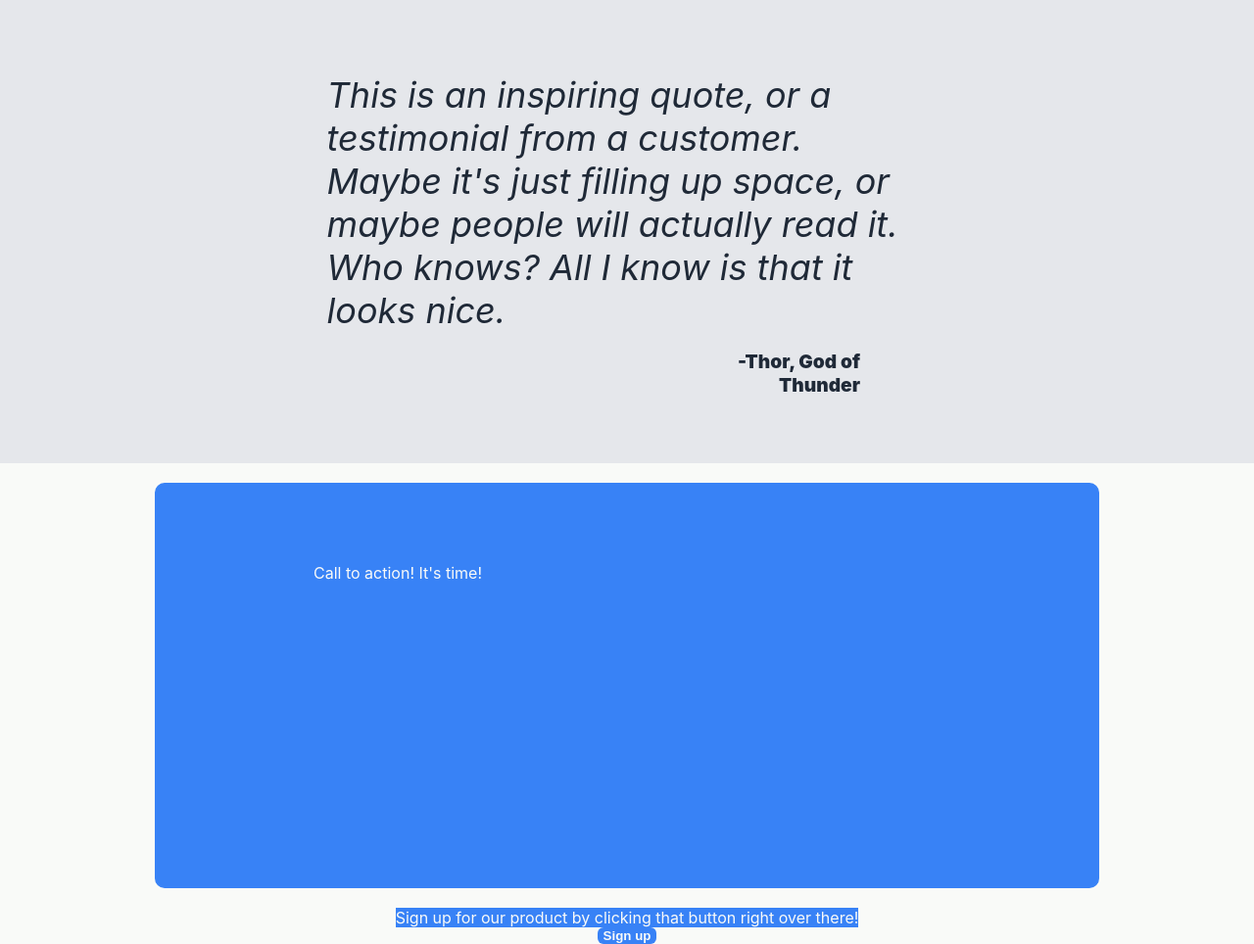
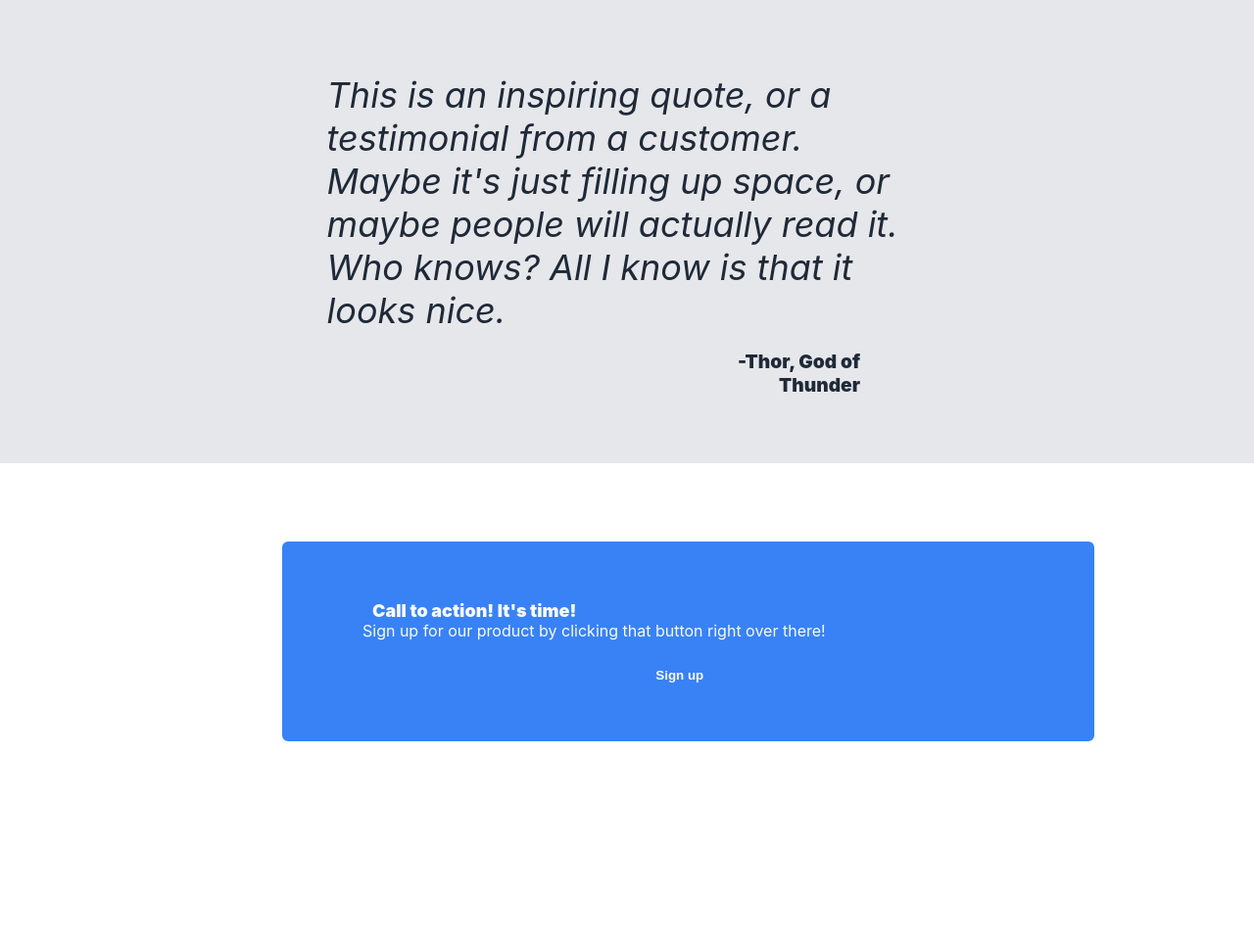
Before and after one commit to teknicz/Landing-Page, a plain HTML site: page index.html in a window 1280 px wide. Shown: the part 898-1862 px from the top of the page at 98% size. After the commit the page ends 1783 px from the top, so only its background shows below. Drawn offline with Linux system fonts and the light colour scheme.

Commit message:
commited to commit

```diff
--- a/style.css
+++ b/style.css
@@ -86,15 +86,12 @@ ul {
     font-size: 48px;
     font-weight: 900;
     color: #f9faf8;
-
-
 }
 
 .herosub {
     font-size: 18px;
     color: #e5e7eb;
     padding-right: 10em;
-
 }
 
 
@@ -109,7 +106,6 @@ ul {
     align-items: center;
     justify-content: center;
     text-align: center;
-
     display: flex;
 }
 
@@ -203,46 +199,49 @@ ul {
     background-color: #f9faf8;
     display: flex;
     flex-direction: column;
+    align-items: flex-start;
     justify-content: center;
-    align-items: center;
+    border: 2px solid #3882f6;
+    background-color: #3882f6;
+    color: white;
+    border-radius: 6px;
+    width: 825px;
+    height: 200px;
+    margin-top: 5em;
+    margin-left: 18em;
+    margin-bottom: 8em;
 }
+
 
 .banner {
     background-color: #3882f6;
-    /*need text in a not oversized blue box */
-    border: 2px solid #3882f6;
     color: #f9faf8;
-    border-radius: 10px;
-    padding: 20px;
-    margin: 20px;
-    width: 800px;
-    height: 250px;
-    padding: 5em;
+    font-weight: 900;
+    text-indent: 0%;
+    font-size: large;
     text-indent: 5em;
-
 }
 
 .bannertext {
     background:  #3882f6;
     color:  #f9faf8;
+    text-indent: 5em;
 }
 
 .signup2 {
     background: #3882f6;
     color: #f9faf8;
     border: #f9faf8;
+    border-color: #f9faf8;
     border-radius: 6px;
     max-width: 100px;
     max-height: 100px;
     text-align: center;
     font-weight: 800;
+    margin-top: 2em;
+    margin-left: 28em;
+    display: flex;
 }
-
-
-
-
-
-
 
 
 
```
